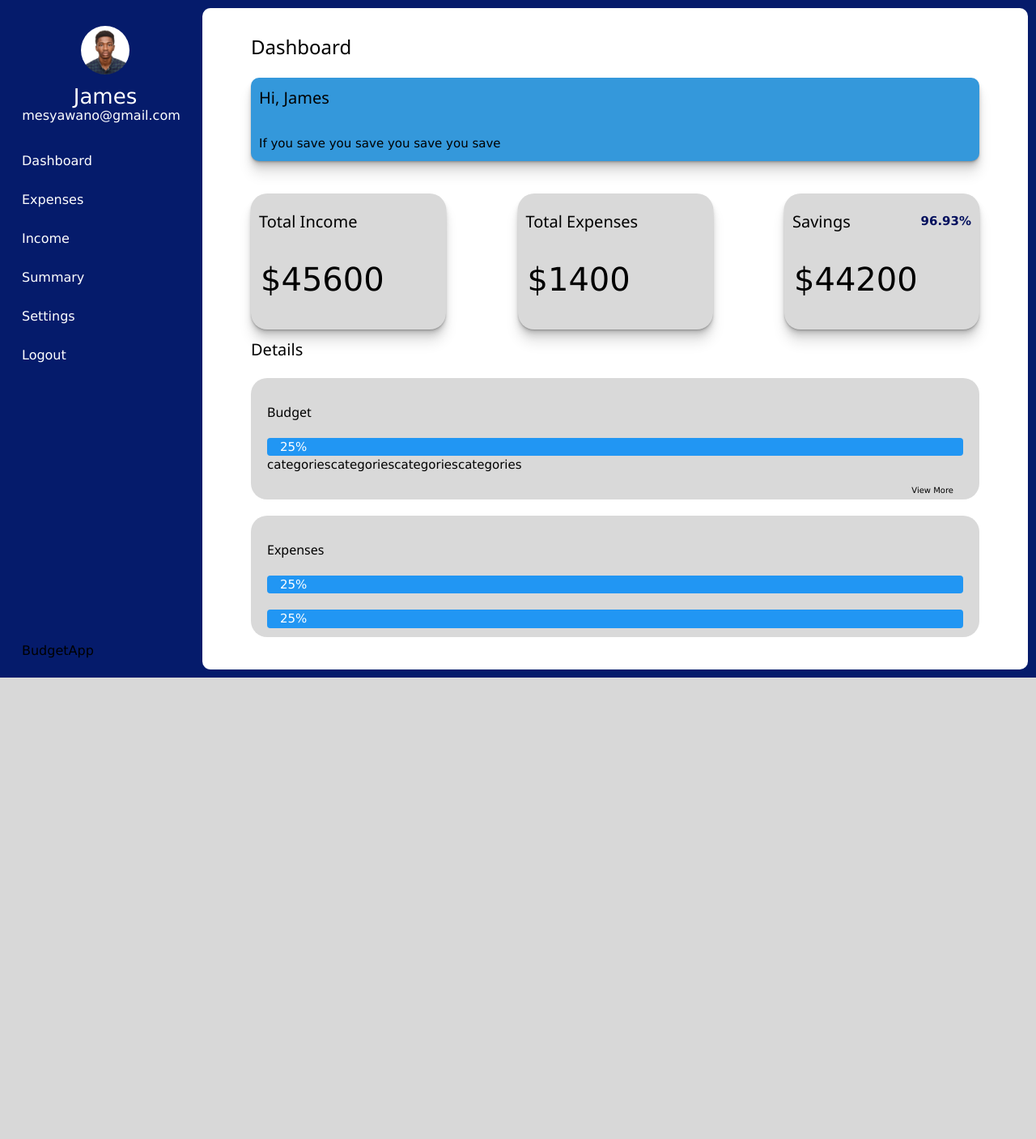
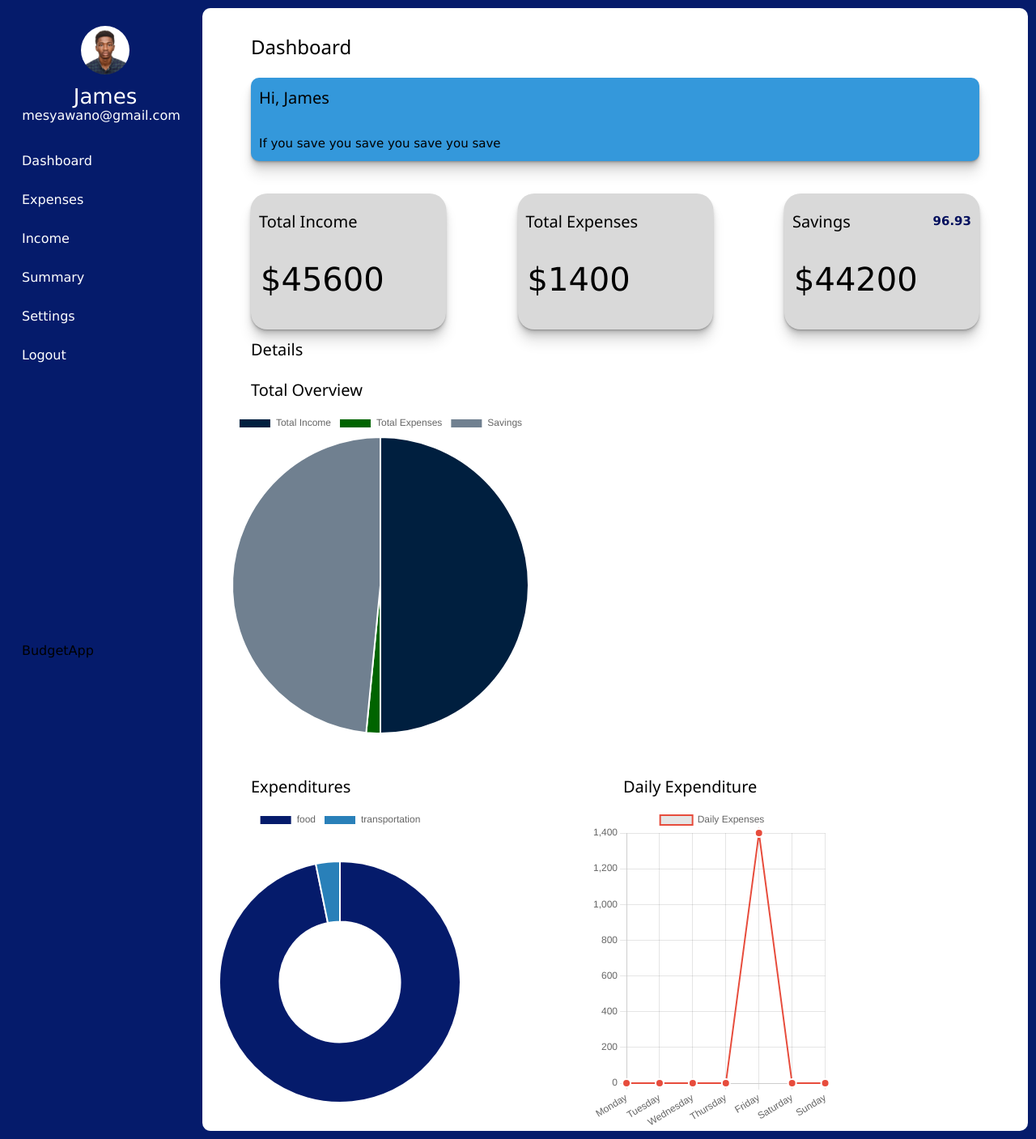
Before and after one commit to BaduDueduMaxwell/BudgetApp, a Flask app: page /dashboard/1 in a window 1280 px wide. Shown: the whole page at 81% size. Before the commit the page ends 837 px from the top, so only its background shows below. Run offline with Flask 3, Linux system fonts and the light colour scheme; data comes from the database, SQL or seed files in the repository; both versions use the stored data as it was after the commit.

Commit message:
Added Graphs

```diff
--- a/app.py
+++ b/app.py
@@ -73,6 +73,25 @@ def calculate_total_expenses(user_id):
     db_connection.close()
     return total_expenses if total_expenses else 0
 
+def get_expenses_data(user_id):
+    db_connection = get_db()
+    cursor = db_connection.cursor()
+    cursor.execute("SELECT Category, SUM(Expense) FROM Expenses WHERE User_id = ? GROUP BY Category", (user_id,))
+    expense_data = cursor.fetchall()
+    db_connection.close()
+
+    # Process the data for the chart
+    labels = [entry[0] for entry in expense_data]
+    expenses = [entry[1] for entry in expense_data]
+    background_colors = ["#051b6b", "#2980b9", "#21618c"]
+
+    return {
+        "labels": labels,
+        "expensesData": expenses,
+        "backgroundColor": background_colors
+    }
+
+
 @app.get("/dashboard/<int:user_id>")
 def get_dashboard(user_id):
     db_connection = get_db()
@@ -86,7 +105,24 @@ def get_dashboard(user_id):
     percentage_savings = calculate_percentage_savings(user_id)
     savings = calculate_savings(user_id)
     total_income = calculate_total_income(user_id)
-    return render_template("dashboard.html", user_id=user_id, first_name=first_name, last_name=last_name, user_email=user_email, total_expenses=total_expenses,percentage_savings=percentage_savings,savings = savings,total_income = total_income)
+    expenses_data = get_expenses_data(user_id)
+    daily_labels, daily_expenses = get_daily_expenses_data(user_id)
+    expenses_data["dailyLabels"] = daily_labels
+    expenses_data["dailyExpenses"] = daily_expenses
+    financial_data = get_financial_data(user_id)
+    return render_template("dashboard.html", user_id=user_id, first_name=first_name, last_name=last_name, user_email=user_email, total_expenses=total_expenses,percentage_savings=percentage_savings,savings = savings,
+                           total_income = total_income, expenses_data=expenses_data, financial_data=financial_data)
+
+def get_financial_data(user_id):
+    total_expenses = calculate_total_expenses(user_id)
+    savings = calculate_savings(user_id)
+    total_income = calculate_total_income(user_id)
+
+    return {
+        "totalIncome": total_income,
+        "totalExpenses": total_expenses,
+        "savings": savings
+    }
 
 def calculate_total_income(user_id):
     db_connection = get_db()
@@ -110,6 +146,25 @@ def calculate_savings(user_id):
     savings = total_income - total_expenses
     return savings if savings >= 0 else 0
 
+def get_daily_expenses_data(user_id):
+    db_connection = get_db()
+    cursor = db_connection.cursor()
+    cursor.execute("SELECT DayOfWeek, SUM(Expense) FROM Expenses WHERE User_id = ? GROUP BY DayOfWeek", (user_id,))
+    daily_data = cursor.fetchall()
+    days_of_week = ["Monday", "Tuesday", "Wednesday", "Thursday", "Friday", "Saturday", "Sunday"]
+
+    daily_expenses = [0] * 7
+
+    for entry in daily_data:
+        day_name = entry[0]
+        day_index = days_of_week.index(day_name)
+        daily_expenses[day_index] = entry[1]
+
+    return days_of_week, daily_expenses
+
+
+
+
 @app.get("/expenses/<int:id>")
 def expenses(id):
     db_connection = get_db()
@@ -124,10 +179,11 @@ def addexpense(id):
         expense = request.form['expense']
         date_now = datetime.now()
         string = '%A, %d. %B %Y %I:%M%p'
+        day_of_week = date_now.strftime('%A')
         date = date_now.strftime(string)
         with get_db() as conn:
             cursor = conn.cursor()
-            cursor.execute('INSERT INTO Expenses (User_id, Category, Expense, Date) VALUES (?, ?, ?, ?)', (id, category, expense, date))
+            cursor.execute('INSERT INTO Expenses (User_id, Category, Expense, Date, DayOfWeek) VALUES (?, ?, ?, ?, ?)', (id, category, expense, date, day_of_week))
             conn.commit()
         flash('Details added successfully', 'success')
         return redirect(url_for('addexpense', id = id))
@@ -157,6 +213,7 @@ def addincome(id):
         cursor = db_connection.cursor()
         return render_template("add_incomes.html", id = id)
 
+
 @app.get("/income/<int:id>")
 def income(id):
     db_connection = get_db()
--- a/database.py
+++ b/database.py
@@ -40,6 +40,7 @@ cursor.execute('''
                 Category TEXT NOT NULL,
                 Expense INTEGER NOT NULL,
                 Date INTEGER NOT NULL,
+                DayOfWeek TEXT NOT NULL,
                 User_id INTEGER ,
                 FOREIGN KEY (User_id) REFERENCES User (id)
                 )''')
--- a/static/css/dashboard_style.css
+++ b/static/css/dashboard_style.css
@@ -196,3 +196,56 @@ a {
 .detail{
     margin-top: 30px;
 }
+canvas {
+    max-width: 400px;
+    max-height: 400px;
+  }
+  .chart-container {
+    position: relative;
+    height: 400px; /* Adjust the height as needed */
+}
+/* Add your existing styles here */
+.chart-container{
+    display: flex;
+}
+
+.chart-container {
+    position: relative;
+    max-width: 100%;
+    margin-bottom: 60px;
+}
+.middle{
+    display: flex;
+    flex-direction: column;
+    margin-right: 80px;
+}
+
+
+.chart-container.left {
+    display: flex;
+    flex-direction: column;
+    margin-top: 30px;
+    margin-right: 80px;
+}
+
+.chart-container.right {
+    display: flex;
+    flex-direction: column;
+    margin-top: 30px;
+    margin-left: 80px;
+}
+/* Additional styles for responsiveness */
+@media (max-width: 768px) {
+    .chart-container.left,
+    .chart-container.right {
+        margin: 10px 0; /* Adjust the margin for smaller screens */
+    }
+    .chart-container {
+        display: flex;
+        flex-direction: column;
+    }
+
+    .chart-container:nth-child(2) {
+        order: -1;
+    }
+}
--- a/templates/dashboard.html
+++ b/templates/dashboard.html
@@ -6,7 +6,9 @@
         <meta name="viewport" content="width=device-width, initial-scale=1.0">
         <title>Budget App | Dashboard</title>
         <link rel="stylesheet" href="{{ url_for('static', filename='css/dashboard_style.css') }}">
+
         <link rel="stylesheet" href="https://www.w3schools.com/w3css/4/w3.css">
+        <script src="https://cdn.jsdelivr.net/npm/chart.js"></script>
     </head>
     <body>
         <nav class="nav-bar">
@@ -93,61 +95,165 @@
                 <div class="dash income">
                     <div>
                         <h6>Savings</h6>
-                        <span>{{ percentage_savings if percentage_savings else '--%' }}%</span>
+                        <span>{{ percentage_savings if percentage_savings else '--%' }}</span>
                     </div>
                     <p>${{ savings if savings else '0' }}</p>
                 </div>
             </div>
             <div>
                 <h4>Details</h4>
-                <div class="dash budget b">
-                    <div>
-                        <h6>Budget</h6>
-                    </div>
-                    <div class="w3-container w3-blue w3-round" style="width:100%">25%</div>
-                    <div class="expenses-cat">
-                        <ul class="expenses-list">
-                            <div>
-                                <li>
-                                    categories
-                                </li>
-                            </div>
-                            <div>
-                                <li>
-                                    categories
-                                </li>
-                            </div>
-                            <div>
-                                <li>
-                                    categories
-                                </li>
-                            </div>
-                            <div>
-                                <li>
-                                    categories
-                                </li>
-                            </div>
-                        </ul>
-                    </div>
-                    <a href="" class="view_more a">
-                        <p class="view_more">View More</p>
-                    </a>
+                <div class="chart-container middle">
+                    <h4>Total Overview</h4>
+                    <canvas id="pieChart"></canvas>
                 </div>
-                <div class="dash budget">
-                    <div>
-                        <h6>Expenses</h6>
-                    </div>
-                    <div class="w3-container w3-blue w3-round" style="width:100%">
-                        25%
-                    </div>
-                    <div class="w3-container w3-blue w3-round" style="width:100%">
-                        25%
-                    </div>
+            <div class="chart-container" >
+                <div class="chart-container left">
+                    <h4>Expenditures</h4>
+                    <canvas id="myChart"></canvas>
+                </div>
+                <div class="chart-container right">
+                    <h4>Daily Expenditure</h4>
+                    <canvas id="lineChart"></canvas>
                 </div>
             </div>
+        </div>
 
         </section>
+        <script>
+        function updatePieChart(data) {
+            var pieCtx = document.getElementById('pieChart').getContext('2d');
+            var pieChart = new Chart(pieCtx, {
+                type: 'pie',
+                data: {
+                    labels: ['Total Income', 'Total Expenses', 'Savings'],
+                    datasets: [{
+                        data: [data.totalIncome, data.totalExpenses, data.savings],
+                        backgroundColor: ['#001F3F', '#006400', '#708090'],
+                        borderColor: 'white',
+                        borderWidth: 2
+                    }]
+                },
+                options: {
+                    responsive: true,
+                    maintainAspectRatio: false,
+                    title: {
+                        display: true,
+                        text: 'Financial Overview',
+                        fontSize: 18,
+                        fontColor: 'black'
+                    },
+                    legend: {
+                        position: 'right',
+                        labels: {
+                            boxWidth: 15,
+                            fontStyle: 'bold'
+                        }
+                    }
+                }
+            });
+        }
 
+        // Use the financial_data passed from the server
+        var financialData = {{ financial_data | tojson | safe | e }};
+
+        // Update the pie chart with the fetched data
+        updatePieChart(financialData);
+    </script>
+       <script>
+    function updateChart(data) {
+        var ctx = document.getElementById('myChart').getContext('2d');
+        var myChart = new Chart(ctx, {
+            type: 'doughnut',
+            data: {
+                labels: data.labels,
+                datasets: [{
+                    label: 'Expenses',
+                    data: data.expensesData,
+                    backgroundColor: data.backgroundColor,
+                    borderColor: 'white',
+                    borderWidth: 2
+                }]
+            },
+            options: {
+                responsive: true,
+                maintainAspectRatio: false,
+                cutoutPercentage: 70,
+                title: {
+                    display: true,
+                    text: 'Expenses by Category',
+                    fontSize: 18,
+                    fontColor: 'black'
+                },
+                legend: {
+                    position: 'right',
+                    labels: {
+                        boxWidth: 15,
+                        fontStyle: 'bold'
+                    }
+                }
+            }
+        });
+
+
+
+        var lineCtx = document.getElementById('lineChart').getContext('2d');
+        var lineChart = new Chart(lineCtx, {
+            type: 'line',
+            data: {
+                labels: data.dailyLabels,
+                datasets: [{
+                    label: 'Daily Expenses',
+                    data: data.dailyExpenses,
+                    fill: false,
+                    borderColor: '#e74c3c',
+                    borderWidth: 2,
+                    pointRadius: 5,
+                    pointBackgroundColor: '#e74c3c',
+                    pointBorderColor: 'white',
+                    pointBorderWidth: 2,
+                    pointHoverRadius: 7,
+                    pointHoverBackgroundColor: 'white',
+                    pointHoverBorderColor: '#e74c3c'
+                }]
+            },
+            options: {
+                responsive: true,
+                maintainAspectRatio: false,
+                title: {
+                    display: true,
+                    text: 'Daily Expenses',
+                    fontSize: 18,
+                    fontColor: 'black'
+                },
+                legend: {
+                    display: false
+                },
+                scales: {
+                    xAxes: [{
+                        display: true,
+                        scaleLabel: {
+                            display: true,
+                            labelString: 'Day'
+                        }
+                    }],
+                    yAxes: [{
+                        display: true,
+                        scaleLabel: {
+                            display: true,
+                            labelString: 'Expense ($)'
+                        }
+                    }]
+                }
+            }
+        });
+    }
+
+    // Use the expenses_data passed from the server
+    var expensesData = {{ expenses_data | tojson | safe | e }};
+
+    // Update the chart with the fetched data
+    updateChart(expensesData);
+</script>
 
     </body>
 </html>
```
Also changed, not shown: database.db, 1 other file.
